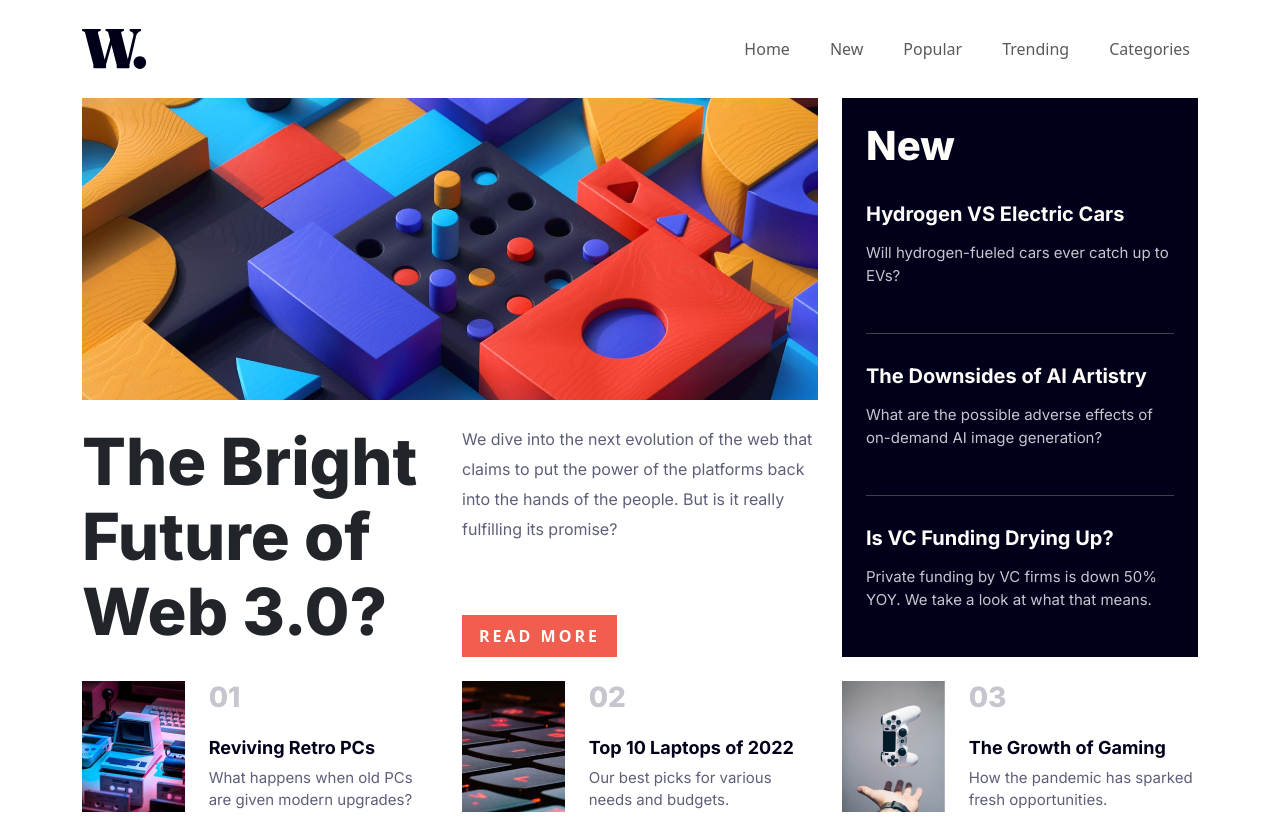
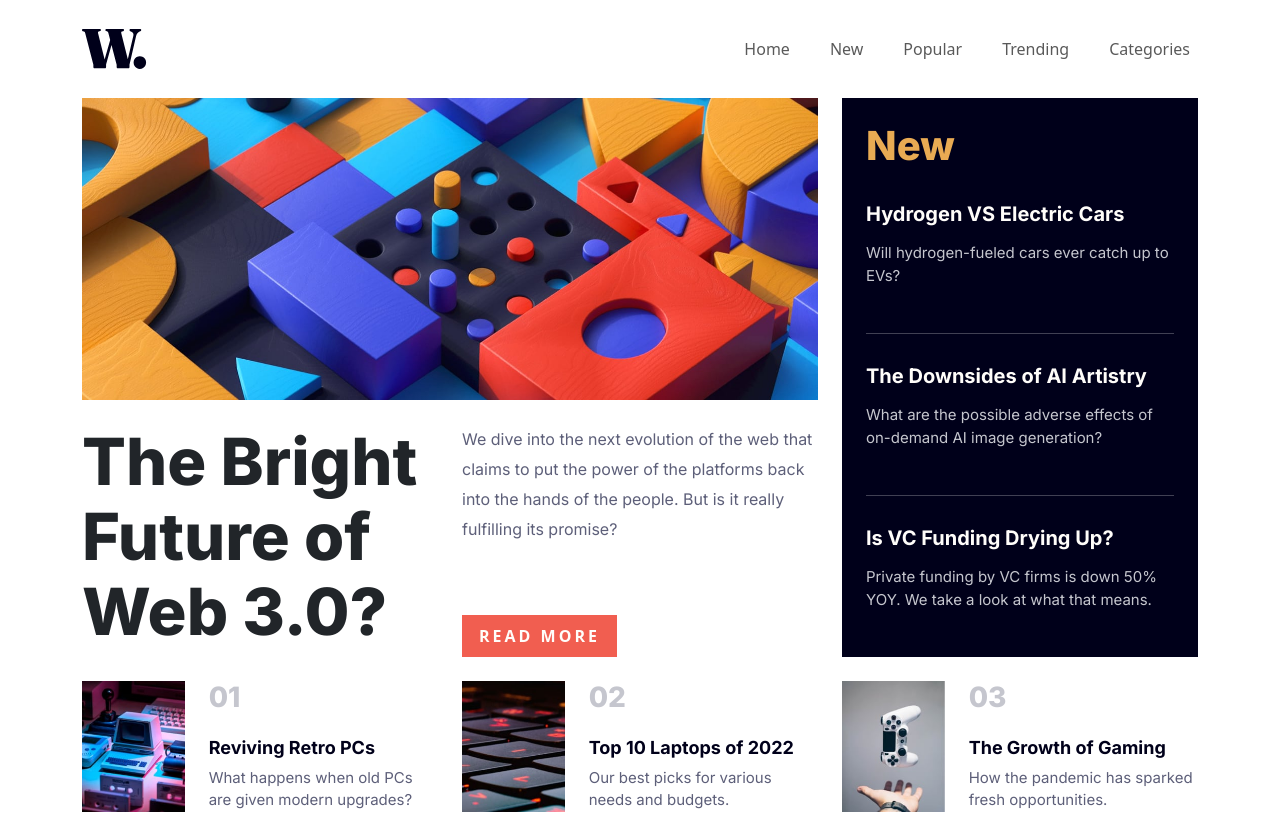
Before and after one commit to alfiandwi93/news-homepage-main, a plain HTML site: page index.html in a window 1280 px wide. Drawn offline with nearby package versions, Linux system fonts and the light colour scheme.

Commit message:
Update style.css

```diff
--- a/style.css
+++ b/style.css
@@ -61,7 +61,7 @@
 }
 
 #side-news h1 {
-	color: var(--off-white);
+	color: var(--soft-orange);
 	font-family: var(--font-intern);
 	font-weight: 800;
 }
```
